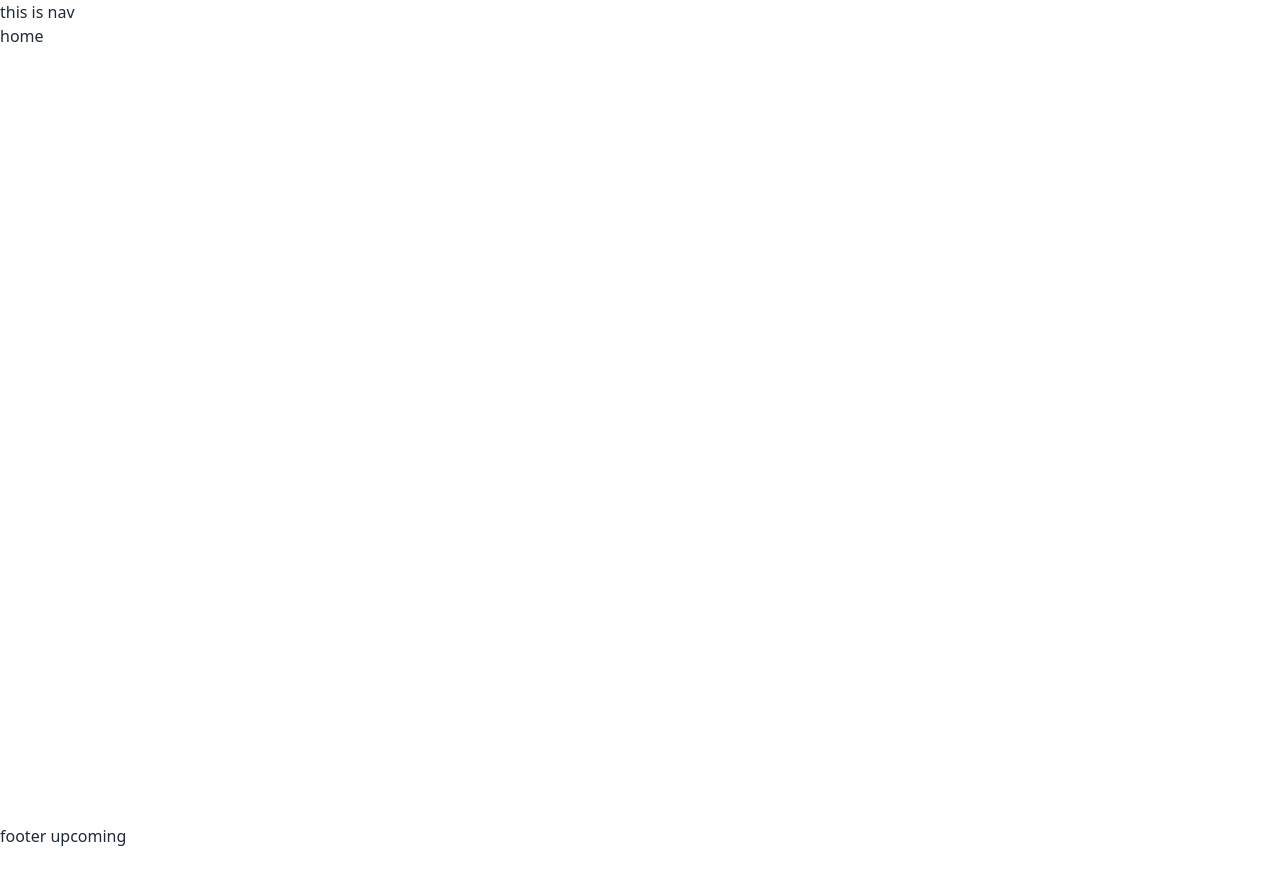
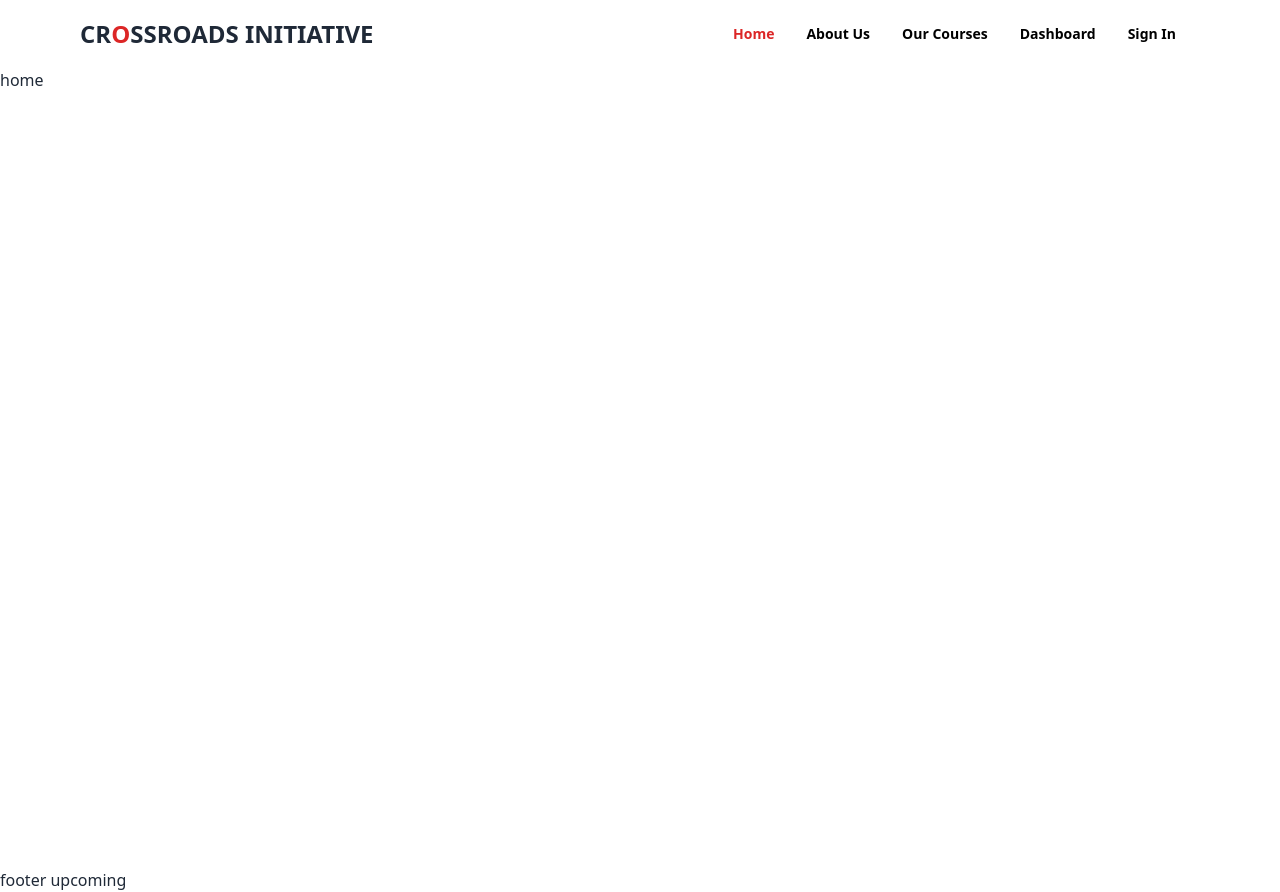
Before and after one commit to rakibaakter/cross-roads-initiative, a React (Vite) app: page / in a window 1280 px wide. Before the commit the page ends 848 px from the top, so only its background shows below. Built offline with nearby package versions, Linux system fonts and the light colour scheme.

Commit message:
created responsive navbar

```diff
--- a/package.json
+++ b/package.json
@@ -12,6 +12,7 @@
   "dependencies": {
     "react": "^18.2.0",
     "react-dom": "^18.2.0",
+    "react-icons": "^5.0.1",
     "react-router-dom": "^6.22.0"
   },
   "devDependencies": {
--- a/src/components/Navbar.jsx
+++ b/src/components/Navbar.jsx
@@ -1,7 +1,102 @@
+import { useState } from "react";
+import { MdClose, MdOutlineMenu } from "react-icons/md";
+import { Link, NavLink } from "react-router-dom";
+
 const Navbar = () => {
+  // for mobile navbar toggle statement
+  const [isClose, setIsClose] = useState(true);
+
+  const toggleMenu = () => {
+    setIsClose(!isClose);
+  };
+
+  const navLinks = (
+    <>
+      <li>
+        <NavLink
+          to="/"
+          className={({ isActive }) =>
+            isActive ? "text-red-600 font-semibold" : "text-black font-semibold"
+          }
+        >
+          Home
+        </NavLink>
+      </li>
+      <li>
+        <NavLink
+          to="/about"
+          className={({ isActive }) =>
+            isActive ? "text-red-600 font-semibold" : "text-black font-semibold"
+          }
+        >
+          About Us
+        </NavLink>
+      </li>
+      <li>
+        <NavLink
+          to="/courses"
+          className={({ isActive }) =>
+            isActive ? "text-red-600 font-semibold" : "text-black font-semibold"
+          }
+        >
+          Our Courses
+        </NavLink>
+      </li>
+      <li>
+        <NavLink
+          to="/dashboard"
+          className={({ isActive }) =>
+            isActive ? "text-red-600 font-semibold" : "text-black font-semibold"
+          }
+        >
+          Dashboard
+        </NavLink>
+      </li>
+      <li>
+        <NavLink
+          to="/sign-in"
+          className={({ isActive }) =>
+            isActive ? "text-red-600 font-semibold" : "text-black font-semibold"
+          }
+        >
+          Sign In
+        </NavLink>
+      </li>
+    </>
+  );
   return (
-    <div>
-      <h2>this is nav</h2>
+    <div className="navbar bg-base-100 px-4 md:px-8 lg:px-20">
+      <div className="navbar-start w-1/3">
+        <Link>
+          <h2 className="uppercase text-xs md:text-xl lg:text-2xl font-bold md:font-semibold">
+            Cr
+            <span className="text-red-600">o</span>
+            ssRoads Initiative
+          </h2>
+        </Link>
+      </div>
+      <div className="navbar-end w-2/3">
+        <ul className="menu menu-horizontal hidden md:flex ">{navLinks}</ul>
+
+        {/* for mobile devices */}
+        <div className="dropdown md:hidden">
+          <button onClick={toggleMenu} className=" lg:hidden">
+            {isClose ? (
+              <MdOutlineMenu className="swap-off fill-current" size={24} />
+            ) : (
+              <MdClose className="swap-on fill-current" size={24} />
+            )}
+          </button>
+          <ul
+            tabIndex={0}
+            className={`menu dropdown-content mt-3 z-[1] py-2 pl-4 w-32 shadow bg-base-100 right-0 ${
+              isClose ? "hidden" : ""
+            }`}
+          >
+            {navLinks}
+          </ul>
+        </div>
+      </div>
     </div>
   );
 };
--- a/src/main.jsx
+++ b/src/main.jsx
@@ -2,10 +2,10 @@ import React from "react";
 import ReactDOM from "react-dom/client";
 import "./index.css";
 import { RouterProvider } from "react-router-dom";
-import router from "./router/router";
+import Router from "./router/Router";
 
 ReactDOM.createRoot(document.getElementById("root")).render(
   <React.StrictMode>
-    <RouterProvider router={router} />
+    <RouterProvider router={Router} />
   </React.StrictMode>
 );
--- a/src/router/Router.jsx
+++ b/src/router/Router.jsx
@@ -1,7 +1,7 @@
 import { createBrowserRouter } from "react-router-dom";
 import Layout from "../layout/Layout";
 
-const router = createBrowserRouter([
+const Router = createBrowserRouter([
   {
     path: "/",
     element: <Layout />,
@@ -15,4 +15,4 @@ const router = createBrowserRouter([
   },
 ]);
 
-export default router;
+export default Router;
```
Also changed, not shown: 1 other file (tests, documents, lock files or other folders).
